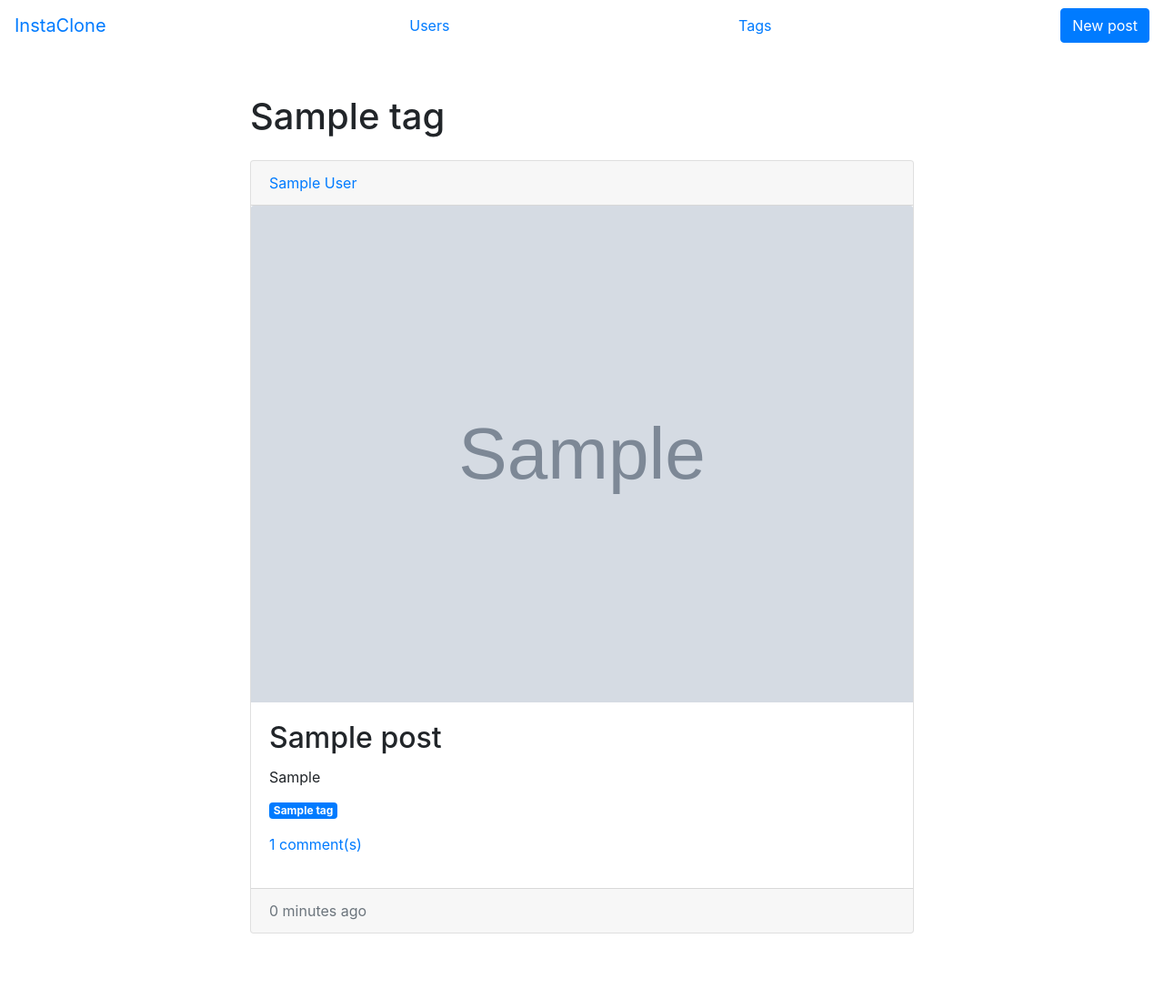
After one commit to brittanylau/35px, a Django app: page /tag/1 in a window 1280 px wide. The commit adds this page. Shown: the whole page at 91% size. Run offline with Django 3.2, Linux system fonts and the light colour scheme; tables that the repository leaves empty hold one stand-in row (values such as "Sample post"); grey boxes marked "Sample" are stand-in pictures; some libraries are stand-ins or nearby versions.

Commit message:
Implementing tag list and detail pages

```diff
--- a/feed/models.py
+++ b/feed/models.py
@@ -23,7 +23,7 @@ class Post(models.Model):
     image = models.ImageField(upload_to='posts')
     taken_on = models.DateField('date taken')
     posted_on = models.DateTimeField(auto_now=True)
-    tags = models.ManyToManyField(Tag, related_name='tags')
+    tags = models.ManyToManyField(Tag, related_name='posts')
 
     def __str__(self):
         return self.title + ', taken by ' + self.user.name
--- a/feed/templates/feed/base.html
+++ b/feed/templates/feed/base.html
@@ -10,6 +10,7 @@
     <nav class="navbar ">
       <a class="navbar-brand" href="/">InstaClone</a>
       <a href="{% url 'feed:user_list' %}">Users</a>
+      <a href="{% url 'feed:tag_list' %}">Tags</a>
       <a class="btn btn-primary" href="{% url 'feed:post_create' %}" role="button">New post</a>
     </nav>
 
--- /dev/null
+++ b/feed/templates/feed/tags/tag_detail.html
@@ -0,0 +1,31 @@
+{% extends 'feed/base.html' %}
+
+{% block content %}
+<h1 class=mb-4>{{ tag.name }}</h1>
+{% for post in tag.posts.all %}
+<div class="card mb-4">
+
+  <div class="card-header">
+    <a href="{% url 'feed:user_list' %}">{{ post.user.name }}</a>
+  </div>
+
+  <a href="{% url 'feed:post_detail' post.id %}">
+    <img src="{{ post.image.url }}" alt="{{ post.title }}" class="card-img-top">
+  </a>
+
+  <div class="card-body">
+    <h2 class=card-title>{{ post.title }}</h2>
+    <p class=card-text>{{ post.caption }}</p>
+    {% for tag in post.tags.all %}
+      <span class="badge badge-primary mb-3">{{ tag.name }}</span>
+    {% endfor %}
+    <p><a href="{% url 'feed:post_detail' pk=post.pk %}">{{ post.comments.count }} comment(s)</a></p>
+  </div>
+
+  <div class="card-footer">
+    <a href="{% url 'feed:post_detail' post.id %}" class="text-muted">{{ post.posted_on|timesince }} ago</a>
+  </div>
+
+</div>
+{% endfor %}
+{% endblock %}
--- a/feed/urls.py
+++ b/feed/urls.py
@@ -6,15 +6,19 @@ app_name = 'feed'
 urlpatterns = [
 
     # USERS
-    path('users',           views.UserList.as_view(),     name='user_list'),
-    path('user/<int:pk>',   views.UserDetail.as_view(),   name='user_detail'),
+    path('users',         views.UserList.as_view(),     name='user_list'),
+    path('user/<int:pk>', views.UserDetail.as_view(),   name='user_detail'),
+
+    # TAGS
+    path('tags',          views.TagList.as_view(),      name='tag_list'),
+    path('tag/<int:pk>',  views.TagDetail.as_view(),    name='tag_detail'),
 
     # POSTS
-    path('',                views.PostList.as_view(),     name='post_list'),
-    path('post/<int:pk>',   views.PostDetail.as_view(),   name='post_detail'),
-    path('create',          views.PostCreate.as_view(),   name='post_create'),
-    path('update/<int:pk>', views.PostUpdate.as_view(),   name='post_edit'),
-    path('delete/<int:pk>', views.PostDelete.as_view(),   name='post_delete'),
+    path('',                     views.PostList.as_view(),     name='post_list'),
+    path('post/<int:pk>',        views.PostDetail.as_view(),   name='post_detail'),
+    path('post/create',          views.PostCreate.as_view(),   name='post_create'),
+    path('post/<int:pk>/update', views.PostUpdate.as_view(),   name='post_edit'),
+    path('post/<int:pk>/delete', views.PostDelete.as_view(),   name='post_delete'),
 
     # COMMENTS
     path('post/<int:pk>/comments/',      views.CommentList.as_view(),   name='comment_list'),
--- a/feed/views.py
+++ b/feed/views.py
@@ -25,10 +25,12 @@ class UserDetail(DetailView):
 
 class TagList(ListView):
     model = Tag
-    ordering = [] # popularity of tag
+    ordering = ['name'] # popularity of tag
+    template_name=TAG_TEMPLATE_DIR + "tag_list.html"
 
 class TagDetail(DetailView):
     model = Tag
+    template_name=TAG_TEMPLATE_DIR + "tag_detail.html"
 
 # POSTS
 
@@ -43,12 +45,12 @@ class PostDetail(DetailView):
 
 class PostCreate(CreateView):
     model = Post
-    fields = [ 'user', 'image', 'title', 'caption', 'taken_on' ]
+    fields = [ 'user', 'image', 'title', 'caption', 'taken_on', 'tags' ]
     template_name=POST_TEMPLATE_DIR + "post_form.html"
 
 class PostUpdate(UpdateView):
     model = Post
-    fields = [ 'title', 'caption', 'taken_on' ]
+    fields = [ 'title', 'caption', 'taken_on', 'tags' ]
     template_name=POST_TEMPLATE_DIR + "post_form.html"
 
 class PostDelete(DeleteView):
```
Also changed, not shown: feed/templates/feed/tags/tag_list.html (added, +13 -0 lines).
